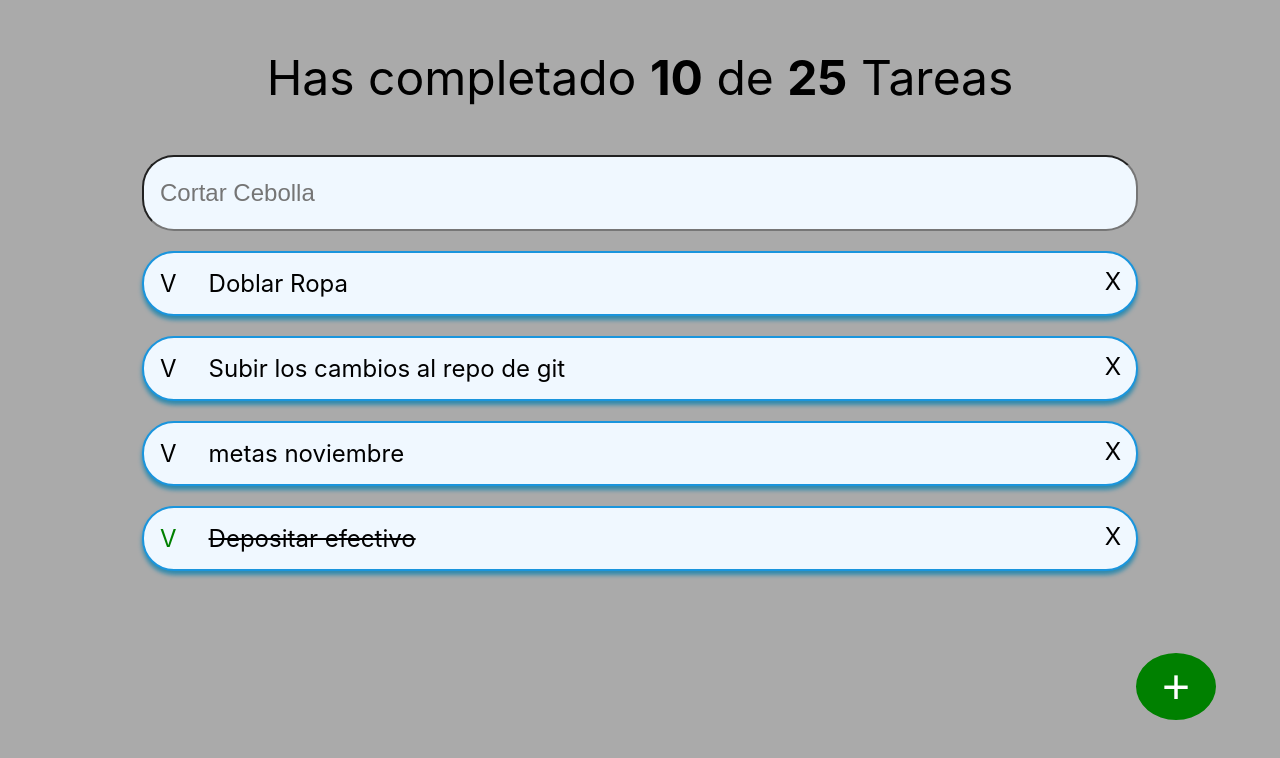
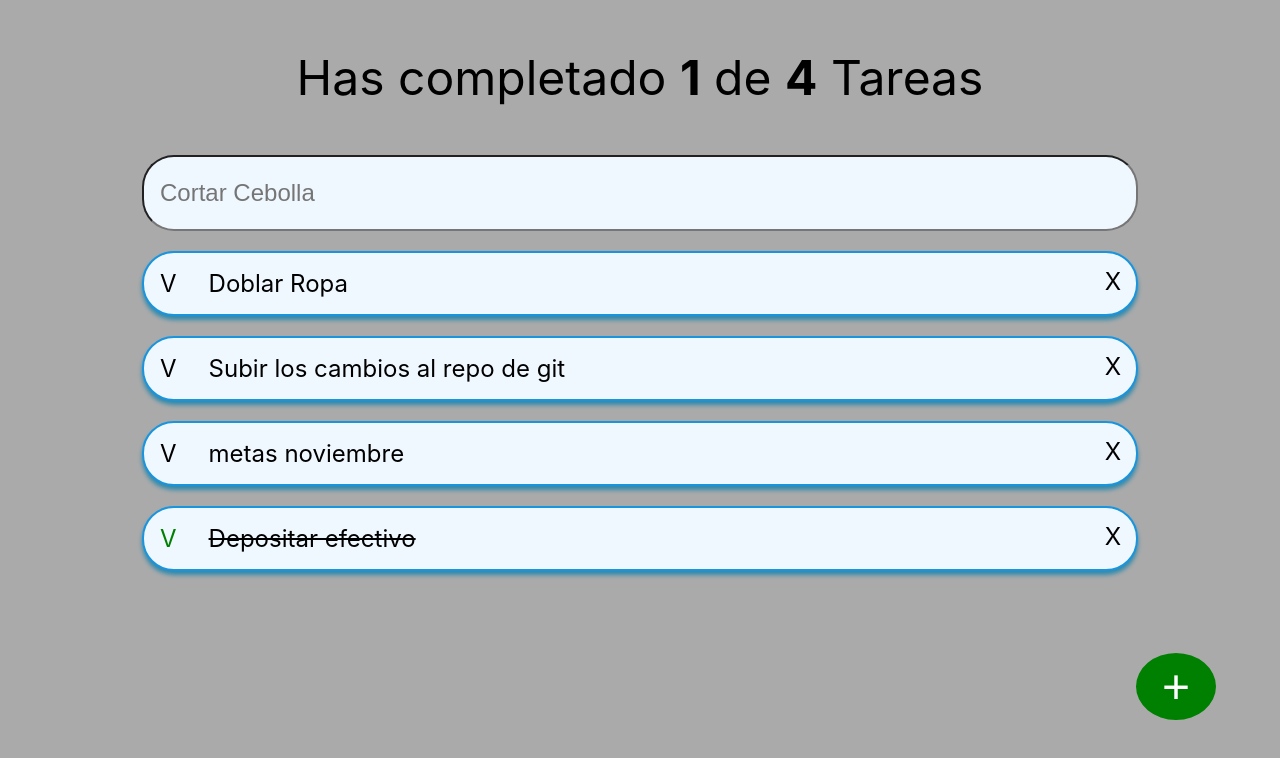
Before and after one commit to JoseDanielBarrero/curso-react, a React (Create React App) app: page / in a window 1280 px wide. Shown: the top 758 px of the page. Built offline with nearby package versions, Linux system fonts and the light colour scheme.

Commit message:
Completada la funcionalidad de filtrar Tareas con el TodoSearch y la funcionalidad princiapl del Todo COunter

```diff
--- a/src/App.css
+++ b/src/App.css
@@ -1,8 +1,7 @@
-.App {
+
+html{
   background-color: rgb(170, 170, 170);
-  height: 100vh;
 }
-
 .App-logo {
   height: 40vmin;
   pointer-events: none;
--- a/src/App.js
+++ b/src/App.js
@@ -4,25 +4,46 @@ import {TodoSearch} from './TodoSearch';
 import {TodoList} from './TodoList';
 import { TodoItem } from './TodoItem';
 import CreateTodoButton from './CreateTodoButton';
+import React from 'react';
 
-const defaultTodos = [
-  {text: 'Doblar Ropa', completed: false},
-  {text: 'Subir los cambios al repo de git', completed: false},
-  {text: 'metas noviembre', completed: false},
-  {text: 'Depositar efectivo', completed: true}
-]
+
+
 function App() {
+
+  const defaultTodos = [
+    {text: 'Doblar Ropa', completed: false},
+    {text: 'Subir los cambios al repo de git', completed: false},
+    {text: 'metas noviembre', completed: false},
+    {text: 'Depositar efectivo', completed: true}
+  ]
+  // Estados
+
+  const [searchValue, setSearchValue] = React.useState('');
+  const [todos, setTodos] = React.useState(defaultTodos);
+
+  const completedTodos = todos.filter(todo => todo.completed).length;
+  const searchedTodos = todos.filter(
+    (todo) => {
+      const todoText = todo.text.toLowerCase();
+      const searchedText = searchValue.toLowerCase();
+      return todoText.includes(searchedText);
+    }
+  )
+
+
   return (
-    <div className='App'>
-      <TodoCounter total={25} completed={10}/>
-      <TodoSearch/>
+    <>
+      <TodoCounter total={todos.length} completed={completedTodos}/>
+      <TodoSearch
+        searchValue={searchValue} setSearchValue={setSearchValue}
+      />
       <TodoList>
-        {defaultTodos.map(todo => (
+        {searchedTodos.map(todo => (
           <TodoItem key={todo.text} text={todo.text} completed={todo.completed}/>
         ))}
       </TodoList>
       <CreateTodoButton/>
-    </div>
+    </>
   );
 }
 
--- a/src/CreateTodoButton.js
+++ b/src/CreateTodoButton.js
@@ -2,8 +2,14 @@ import React from 'react';
 import "./CreateTodoButton.css"
 
 function CreateTodoButton() {
+
+  function createNewTask(event) {
+
+  }
   return (
-    <button className='CreateButton'>+</button>
+    <button className='CreateButton' onClick={(event) => {
+      console.log(event)
+    }}>+</button>
   )
 }
 
--- a/src/TodoSearch.js
+++ b/src/TodoSearch.js
@@ -1,9 +1,19 @@
 import React from 'react';
 import './TodoSearch.css';
 
-function TodoSearch() {
+function TodoSearch({searchValue, setSearchValue}) {
+
+
+
+
   return (
-    <input className='TodoSearch' placeholder='Cortar Cebolla'/>
+    <input className='TodoSearch' placeholder='Cortar Cebolla'
+      value={searchValue}
+      onChange={(event) =>{
+        console.log(searchValue)
+        setSearchValue(event.target.value)
+
+    }}/>
   )
 }
 
```
